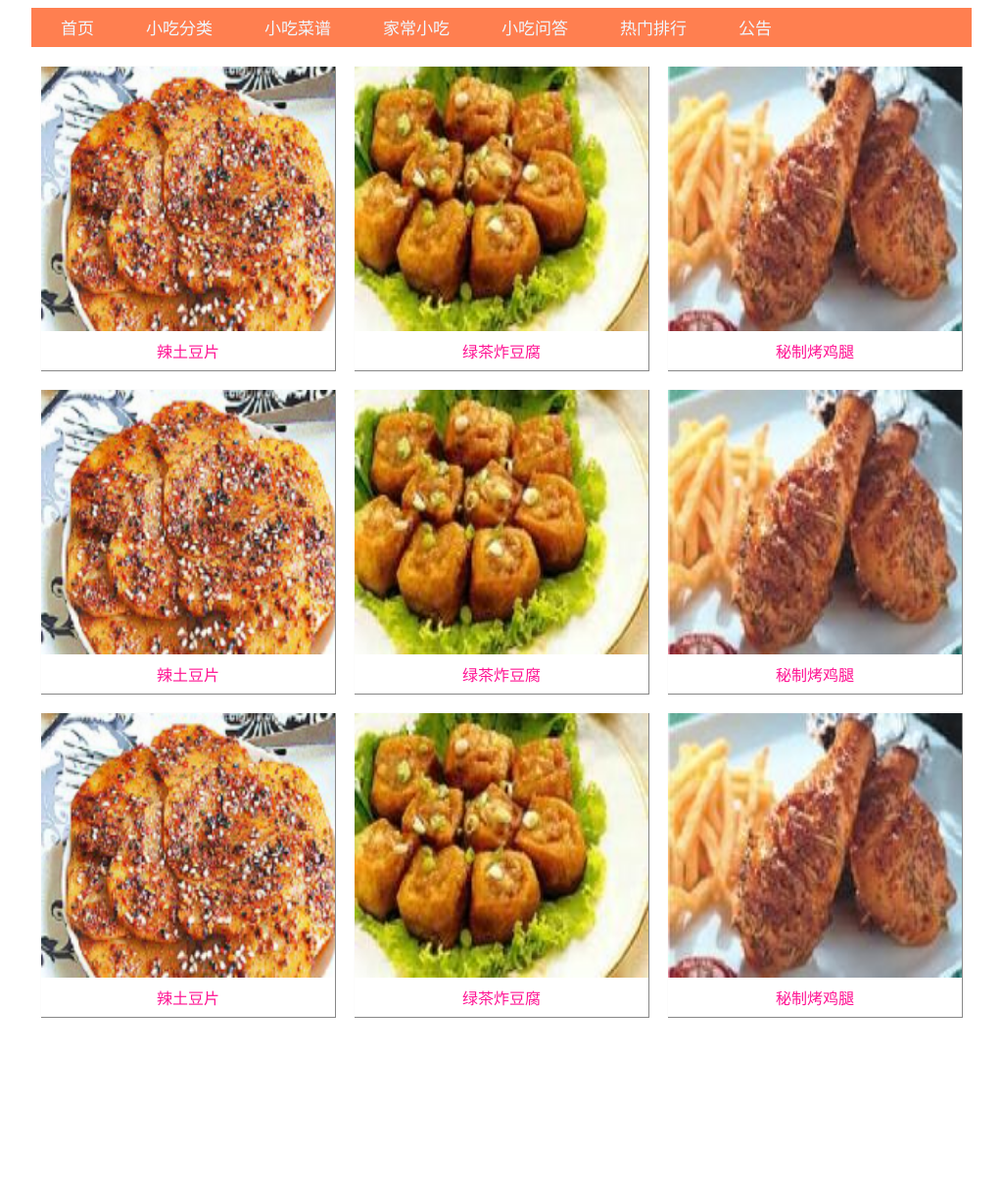
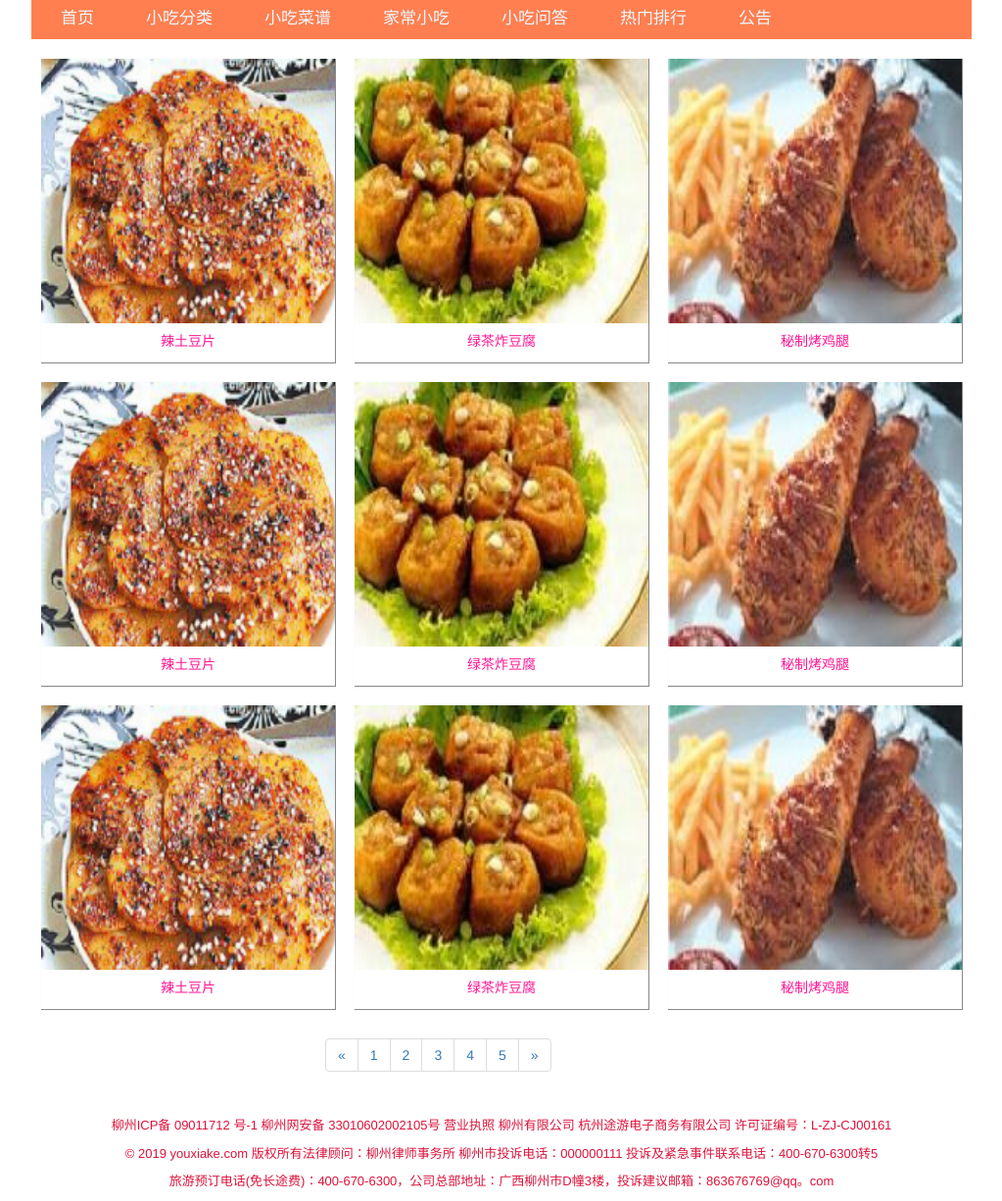
Before and after one commit to Ninth-group/Agritainment, a plain HTML site: page Moresnacks.html in a window 1280 px wide. Shown: the whole page at 98% size, without its empty margins (128-1151 px from the left). Before the commit the page ends 1068 px from the top, so only its background shows below. Drawn offline with nearby package versions, Linux system fonts and the light colour scheme.

Commit message:
页面的css移动更改

```diff
--- a/Moresnacks.html
+++ b/Moresnacks.html
@@ -3,61 +3,17 @@
 <head>
 <meta charset="utf-8">
 <title>更多小吃</title>
-<style>
-.flex-container {
-    display: -webkit-flex;
-    display: flex;
-    width: 960px;
-    height: 40px;
-    font-size: 17px;
-    margin: 0px auto;
-    background-color:coral;
-}
-.flex-container a:hover{
-  color: crimson;
-}
-.flex-item {
-    /* width: 20%; */
-    height: 30px;
-    margin: 7px 23px 20px 30px;
-}
-.flex-item a{
-  color: aliceblue;
-  text-decoration: none;
-}
-.Snack-areas{
-  width: 960px;
- height: 1000px;
- /* background-color: aquamarine; */
-  margin: 10px auto;
-}
-.Snack-areas-sl{
-  display: -webkit-flex;
-  display: flex;
-  float:left;
-  width: 300px;
-  height: 310px;
-  box-shadow: 0.5px 0.5px 0.5px 0.05px #888888;
-  /* background-color: cyan; */
-  margin: 10px;
-}
-.Snack-areas-sl a{
-  text-decoration: none;
-  color: deeppink;
-  text-align: center;
-
-}
-.Snack-areas-sl p{
-  margin-top:8px ;
-}
-</style>
+<link rel="stylesheet" href="https://cdn.staticfile.org/twitter-bootstrap/3.3.7/css/bootstrap.min.css">
+	<script src="https://cdn.staticfile.org/jquery/2.1.1/jquery.min.js"></script>
+	<script src="https://cdn.staticfile.org/twitter-bootstrap/3.3.7/js/bootstrap.min.js"></script>
+  <link rel="stylesheet" href="css/Moresnacks.css">
 </head>
 <body>
 
   <div class="flex-container">
 
     <div class="flex-item">
-        <a href="#">首页</a>
+        <a href="index.html">首页</a>
     </div>
     <div class="flex-item">
       <a href="#">小吃分类</a>
@@ -116,6 +72,27 @@
     <P>秘制烤鸡腿</P></a>
 </div>
 
+<ul class="pagination" style="margin-left: 300px;">
+	<li><a href="#">&laquo;</a></li>
+	<li><a href="#">1</a></li>
+	<li><a href="#">2</a></li>
+	<li><a href="#">3</a></li>
+	<li><a href="#">4</a></li>
+	<li><a href="#">5</a></li>
+	<li><a href="#">&raquo;</a></li>
+</ul>
+
 </div>
+
+<div class="weima">
+  <p><span>柳州ICP备 09011712 号-1</span>
+      <span>柳州网安备 33010602002105号</span>
+      <span>营业执照</span>
+      <span>柳州有限公司</span>
+      <span>杭州途游电子商务有限公司</span>
+      <span>许可证编号：L-ZJ-CJ00161</span></p>
+      <p>© 2019 youxiake.com 版权所有法律顾问：柳州律师事务所  柳州市投诉电话：000000111 投诉及紧急事件联系电话：400-670-6300转5</p>
+      <p>旅游预订电话(免长途费)：400-670-6300，公司总部地址：广西柳州市D幢3楼，投诉建议邮箱：863676769@qq。com</p>
+  </div>
 </body>
 </html>
--- /dev/null
+++ b/css/Moresnacks.css
@@ -0,0 +1,53 @@
+
+.flex-container {
+    display: -webkit-flex;
+    display: flex;
+    width: 960px;
+    height: 40px;
+    font-size: 17px;
+    margin: 0px auto;
+    background-color:coral;
+}
+.flex-container a:hover{
+  color: crimson;
+}
+.flex-item {
+    /* width: 20%; */
+    height: 30px;
+    margin: 7px 23px 20px 30px;
+}
+.flex-item a{
+  color: aliceblue;
+  text-decoration: none;
+}
+.Snack-areas{
+  width: 960px;
+ height: 1080px;
+ /* background-color: aquamarine; */
+  margin: 10px auto;
+}
+.Snack-areas-sl{
+  display: -webkit-flex;
+  display: flex;
+  float:left;
+  width: 300px;
+  height: 310px;
+  box-shadow: 0.5px 0.5px 0.5px 0.05px #888888;
+  /* background-color: cyan; */
+  margin: 10px;
+}
+.Snack-areas-sl a{
+  text-decoration: none;
+  color: deeppink;
+  text-align: center;
+
+}
+.Snack-areas-sl p{
+  margin-top:8px ;
+}
+.weima{
+  font-size: 13px;
+    text-decoration: none;
+    color: crimson;
+    text-align: center;
+}
--- /dev/null
+++ b/css/Travelrecommendation.css
@@ -0,0 +1,84 @@
+
+.Hot-column{
+    margin: auto;
+    width: 940px;
+    height: 35px;
+
+    background-color:white;
+}
+.Scenic-spot{
+    display: -webkit-flex;
+    display: flex;
+    margin: auto;
+    width: 940px;
+    height: 320px;
+    background-color:white;
+}
+.Scenic-spottxt{
+    width: 420px;
+    height: 300px;
+    margin: 10px;
+    /* background-color: cadetblue; */
+}
+.Scenic-spottxt h4{
+    margin: 20px;
+    padding: 0;
+    height: 20px;
+    margin-left: 20px;
+    font-size: 20px;
+    color: crimson;
+}
+.Scenic-spotimg{
+    width: 480px;
+    height: 300px;
+    margin: 10px;
+    background-color: cadetblue;
+}
+.action{
+    width: 420px;
+    height: 40px;
+    /* background-color: cyan; */
+}
+.action p{
+    font-weight:300;
+    font-size: 13px;
+}
+.xq{
+    width: 120px;
+    height: 45px;
+    /* background-color: darkblue; */
+}
+.xq a{
+    text-decoration: none;
+    color:black;
+}
+.xq em{
+    color:lightsalmon;
+}
+.qg{
+    width: 120px;
+    height: 45px;
+}
+.qg a{
+    text-decoration: none;
+    color:black;
+}
+.qg em{
+    color:lightsalmon;
+}
+.weima{
+    font-size: 13px;
+    text-decoration: none;
+    color: crimson;
+    text-align: center;
+}
+.shoy{
+
+    margin: auto;
+    width: 940px;
+    height: 40px;
+}
+.shoy a{
+    text-decoration: none;
+    color:coral;
+}
```
Also changed, not shown: Travelrecommendation.html (+1 -85 lines), index.html (+2 -2 lines).
